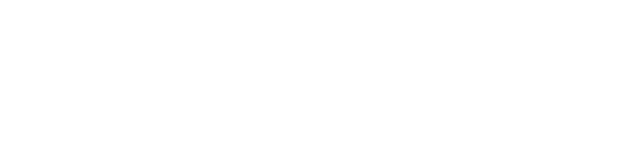
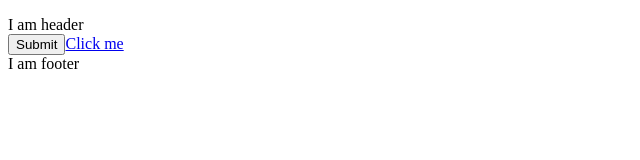
Before and after one commit to rammurat/core-javascript-training, a website built with webpack: page webpack-loaders-plugins/src/index.html in a window 1280 px wide. Shown: the whole page, without its empty margins (0-640 px from the left). Built offline with nearby package versions, Linux system fonts and the light colour scheme.

Commit message:
JavaScript components creation

```diff
--- a/webpack-loaders-plugins/main.js
+++ /dev/null
@@ -1,3 +0,0 @@
-import {sum} from './module';
-
-const calculateSum = sum(5,5);
--- a/webpack-loaders-plugins/module.js
+++ /dev/null
@@ -1,7 +0,0 @@
-export function sum(a,b) {
-    return a+b;
-}
-
-export function substract(a,b) {
-    return a-b;
-}
--- a/webpack-loaders-plugins/package.json
+++ b/webpack-loaders-plugins/package.json
@@ -2,7 +2,7 @@
   "name": "webpack-loaders-plugins",
   "version": "1.0.0",
   "description": "",
-  "main": "main.js",
+  "main": "./src/main.js",
   "scripts": {
     "build": "webpack",
     "dev": "webpack-dev-server --config ./webpack.config.js --mode development",
@@ -11,7 +11,7 @@
   },
   "author": "",
   "license": "ISC",
-  "dependencies": {
+  "devDependencies": {
     "css-loader": "^3.4.2",
     "html-webpack-plugin": "^4.0.3",
     "sass-loader": "^8.0.2",
--- /dev/null
+++ b/webpack-loaders-plugins/src/elements.js
@@ -0,0 +1,14 @@
+const Button = (text) => {
+    const _button = document.createElement("button")
+    _button.innerText = text;
+    return _button;
+}
+
+const Link = (text, url) => {
+    const _anchor = document.createElement("a")
+    _anchor.innerText = text;
+    _anchor.setAttribute('href', url)
+    return _anchor;
+}
+
+module.exports = {Button, Link}
--- /dev/null
+++ b/webpack-loaders-plugins/src/footer.js
@@ -0,0 +1,6 @@
+const Footer = (text) => {
+    const _footer = document.createElement("footer")
+    _footer.innerText = text;
+    return _footer;
+}
+module.exports = Footer
--- /dev/null
+++ b/webpack-loaders-plugins/src/header.js
@@ -0,0 +1,6 @@
+const Header = (text) => {
+    const _header = document.createElement("header")
+    _header.innerText = text;
+    return _header;
+}
+module.exports = Header
--- a/webpack-loaders-plugins/src/index.html
+++ b/webpack-loaders-plugins/src/index.html
@@ -1,7 +1,7 @@
 <!doctype html>
 <html>
   <head>
-    <title>Webpack minimal configuration</title>
+    <title>Webpack loaders and plugins</title>
   </head>
   <body>
     <p id="result"></p>
--- /dev/null
+++ b/webpack-loaders-plugins/src/main.js
@@ -0,0 +1,11 @@
+import Header from './header'
+import {Button, Link} from './elements'
+import Footer from './footer'
+
+
+document.body.appendChild(Header('I am header'))
+
+document.body.appendChild(Button('Submit'))
+document.body.appendChild(Link('Click me', 'https://www.google.com'))
+
+document.body.appendChild(Footer('I am footer'))
--- a/webpack-loaders-plugins/webpack.config.js
+++ b/webpack-loaders-plugins/webpack.config.js
@@ -8,7 +8,7 @@ const handler = (percentage, message, ...args) => {
 };
 
 module.exports = {
-  entry: './main.js', // main entry file, where all other modules must be loading
+  entry: './src/main.js', // main entry file, where all other modules must be loading
   output: {
     path: path.resolve(__dirname, 'dist'), // new files created on the fly (old files removed)
     filename: 'bundle.js'
```
